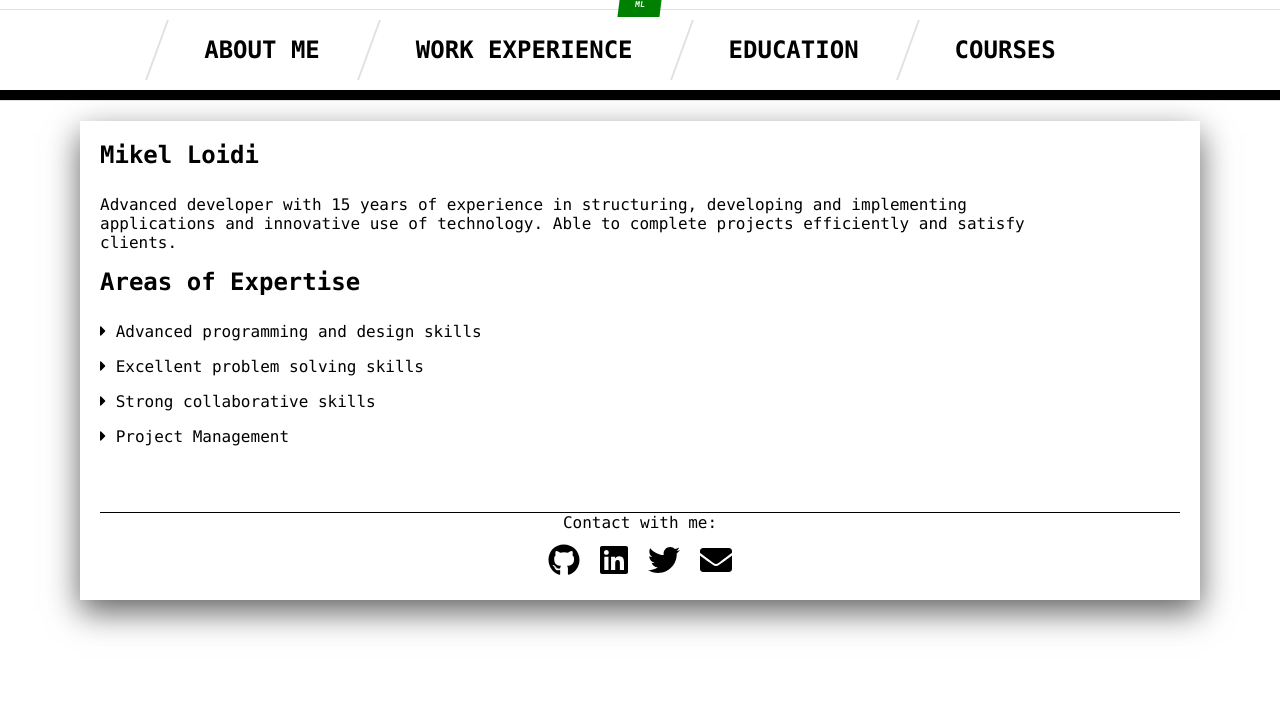
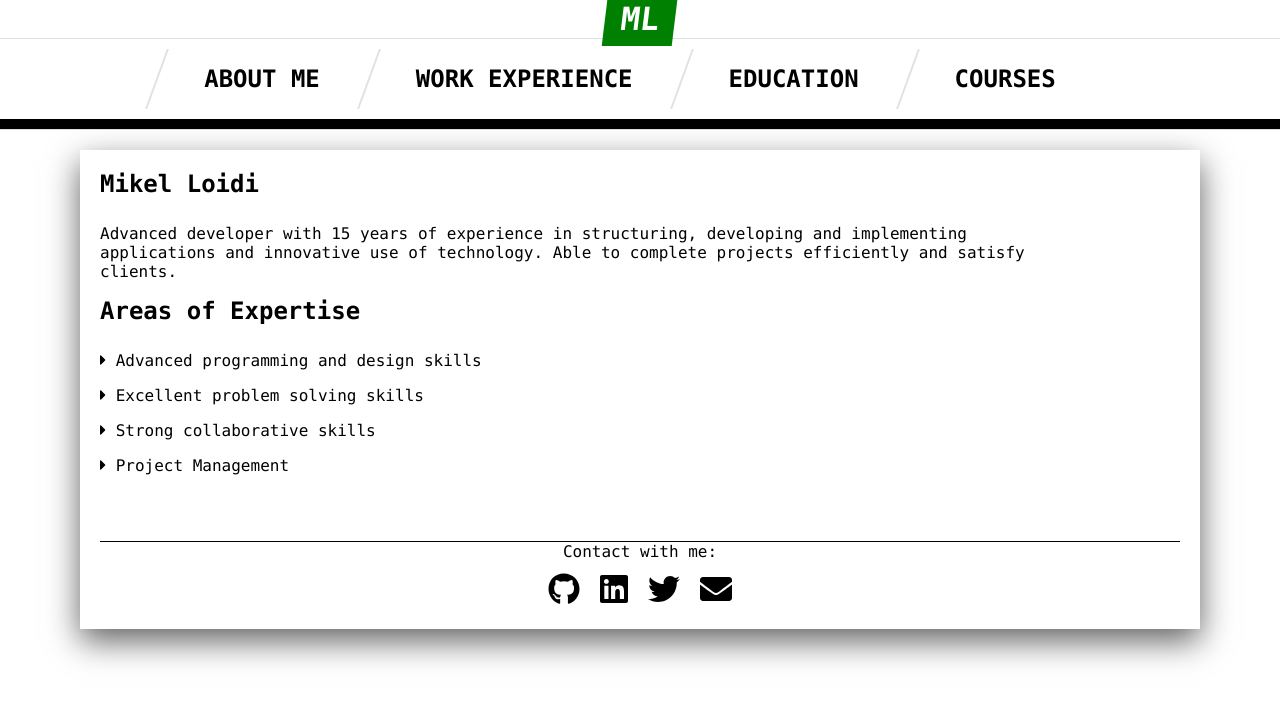
Before and after one commit to mloidi/mloidi.com, a React (Create React App) app: page / in a window 1280 px wide. Shown: the top 702 px of the page. Built offline with nearby package versions, Linux system fonts and the light colour scheme.

Commit message:
Update NavStyles.js
change the logo font-size

```diff
--- a/src/Components/Styles/NavStyles.js
+++ b/src/Components/Styles/NavStyles.js
@@ -67,7 +67,7 @@ export const NavStyles = styled.ul`
 `;
 
 export const Logo = styled.h1`
-  font-size: 0.5rem;
+  font-size: 2rem;
   margin-left: 2rem;
   position: relative;
   z-index: 2;
```
